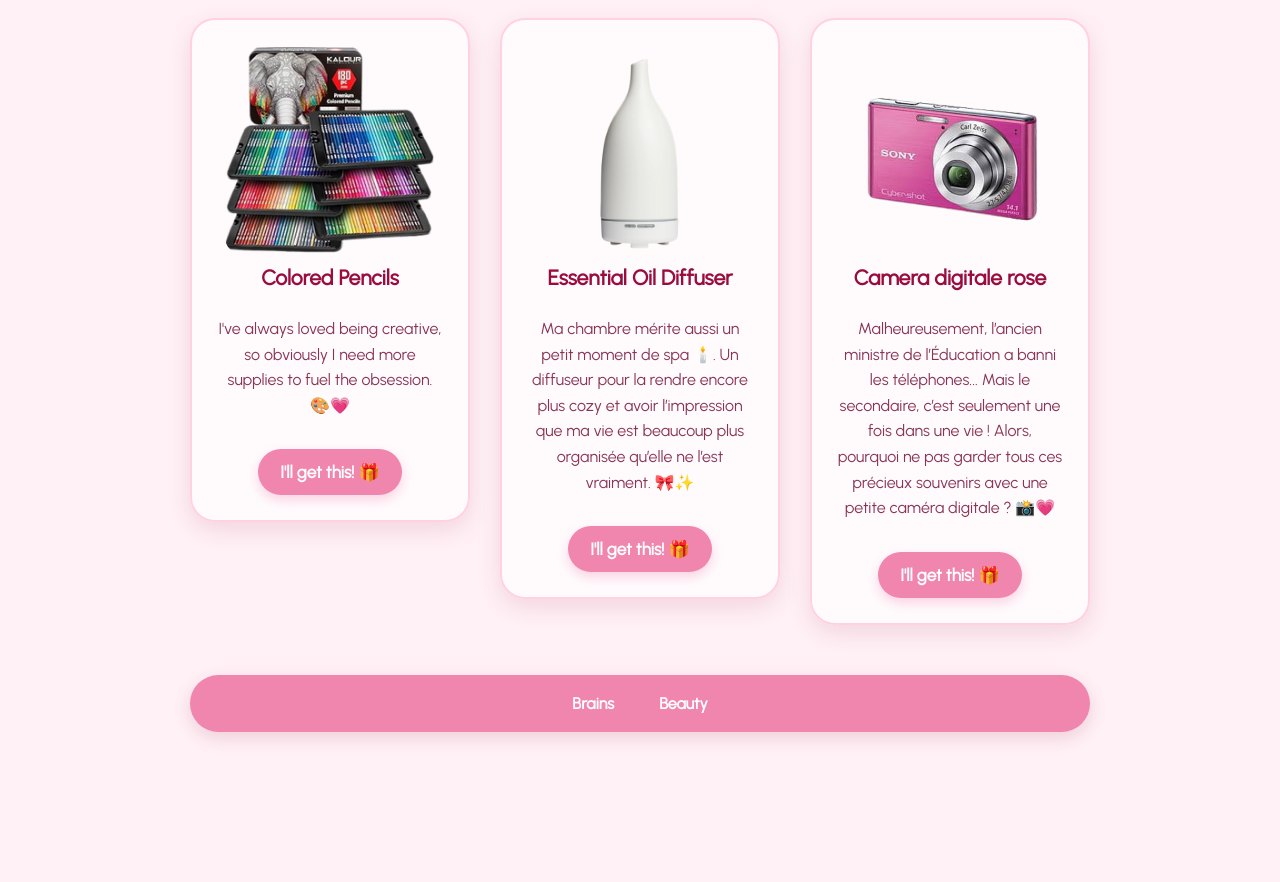
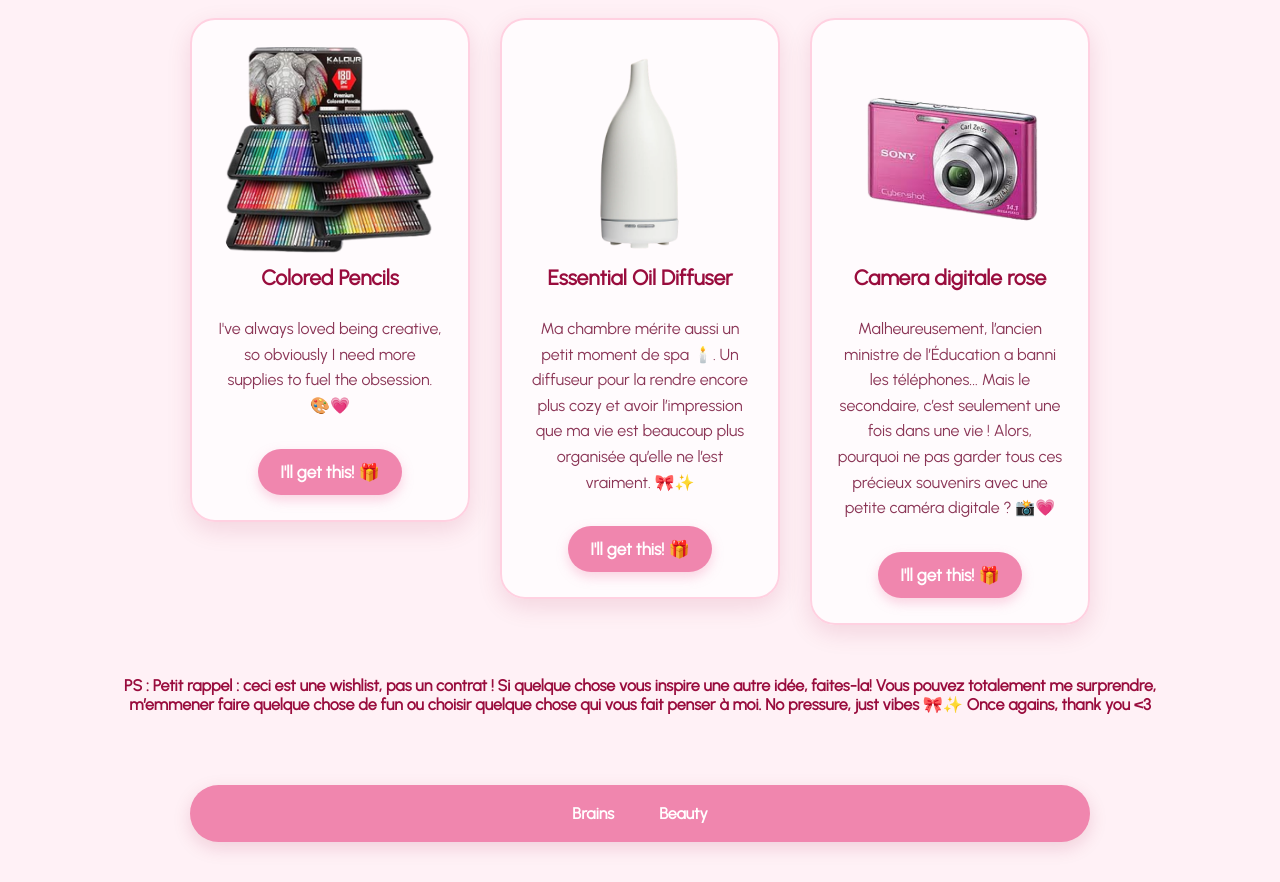
Before and after one commit to yeyeye-design/bday-wishlist, a plain HTML site: page misc.html in a window 1280 px wide. Shown: the part 140-1022 px from the top of the page. Before the commit the page ends 912 px from the top, so only its background shows below. Drawn offline with Linux system fonts and the light colour scheme; no server answers.

Commit message:
Update misc.html

```diff
--- a/misc.html
+++ b/misc.html
@@ -81,6 +81,9 @@
 
     </div>
 
+    <h4> <strong>PS : </strong>Petit rappel : ceci est une wishlist, pas un contrat ! Si quelque chose vous inspire une autre idée, faites-la! Vous pouvez totalement me surprendre,
+      m’emmener faire quelque chose de fun ou choisir quelque chose qui vous fait penser à moi.<strong> No pressure, just vibes 🎀✨</strong> Once agains, thank you <3</h4>
+
   </main>
 
 
```
